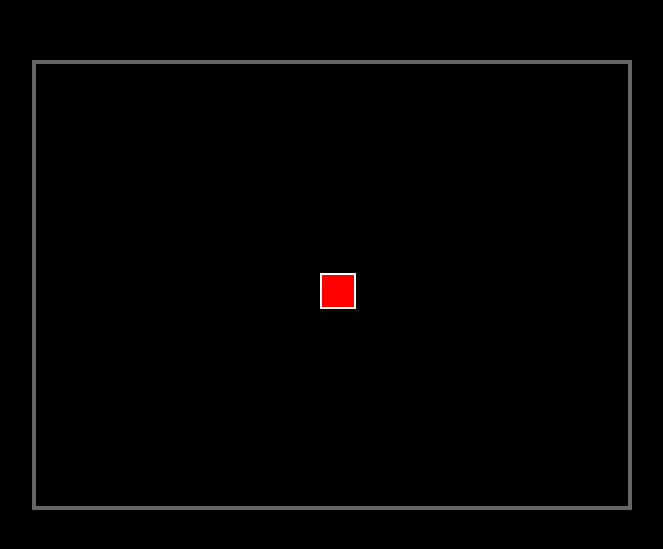
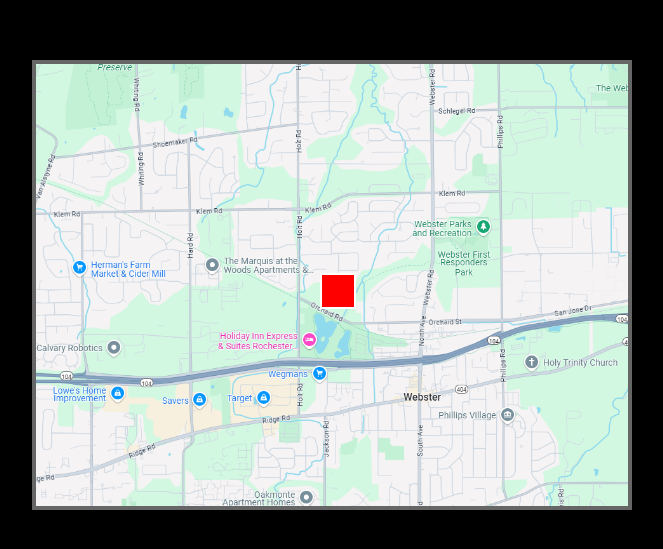
Before and after one commit to Codeof93/keeping-going, a plain HTML site: page index.html in a window 1280 px wide. Shown: the part 115-664 px from the top of the page, without its empty margins (308-971 px from the left). Drawn offline with Linux system fonts and the light colour scheme.

Commit message:
Update index.html

```diff
--- a/index.html
+++ b/index.html
@@ -2,7 +2,7 @@
 <html lang="en">
 <head>
 <meta charset="UTF-8" />
-<title>Webster Map Game - Base64 Background</title>
+<title>Webster Map Game</title>
 <style>
   body {
     margin: 0;
@@ -17,8 +17,9 @@
     position: relative;
     width: 600px;
     height: 450px;
-    /* Base64 embedded image as background */
-    background: webster map.png;
+    /* Use the local image as background */
+    background: url('webster map.png') no-repeat center center;
+    background-size: cover;
     border: 4px solid #666;
     box-sizing: border-box;
   }
```
